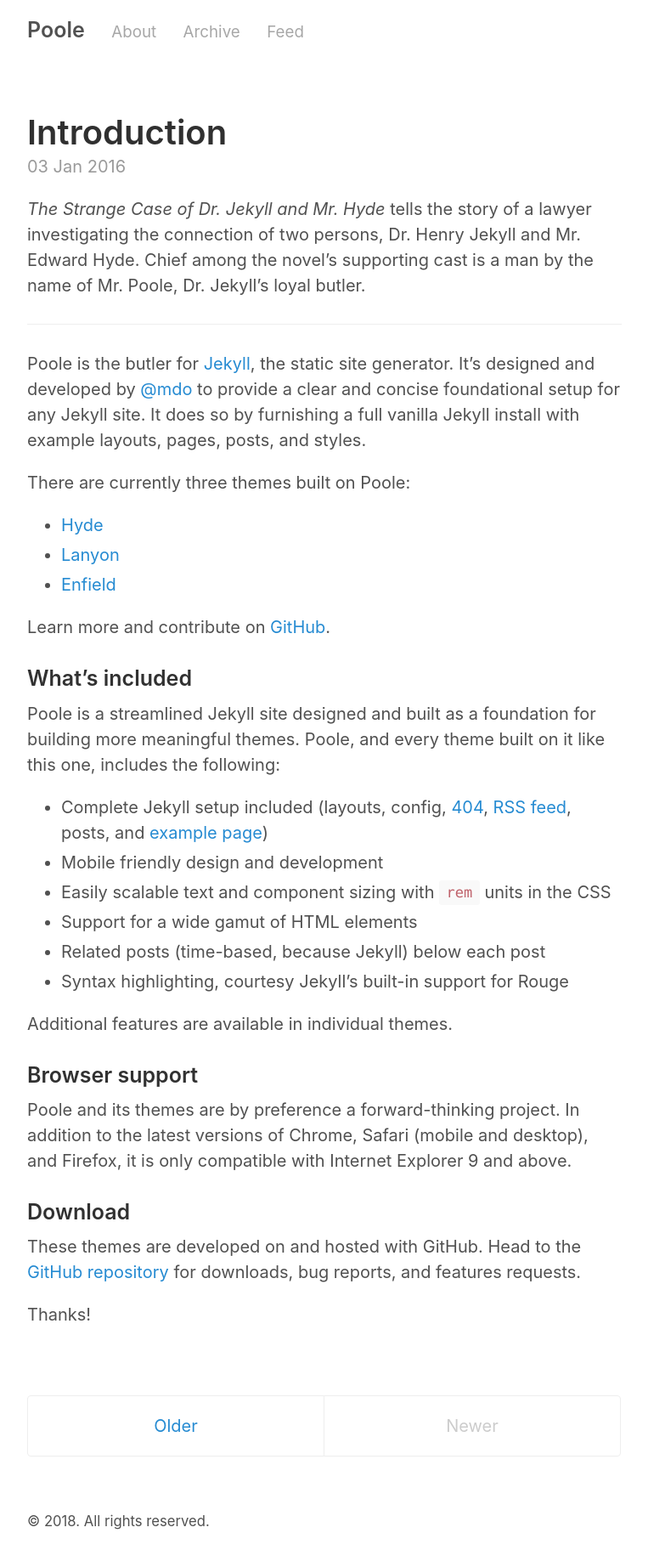
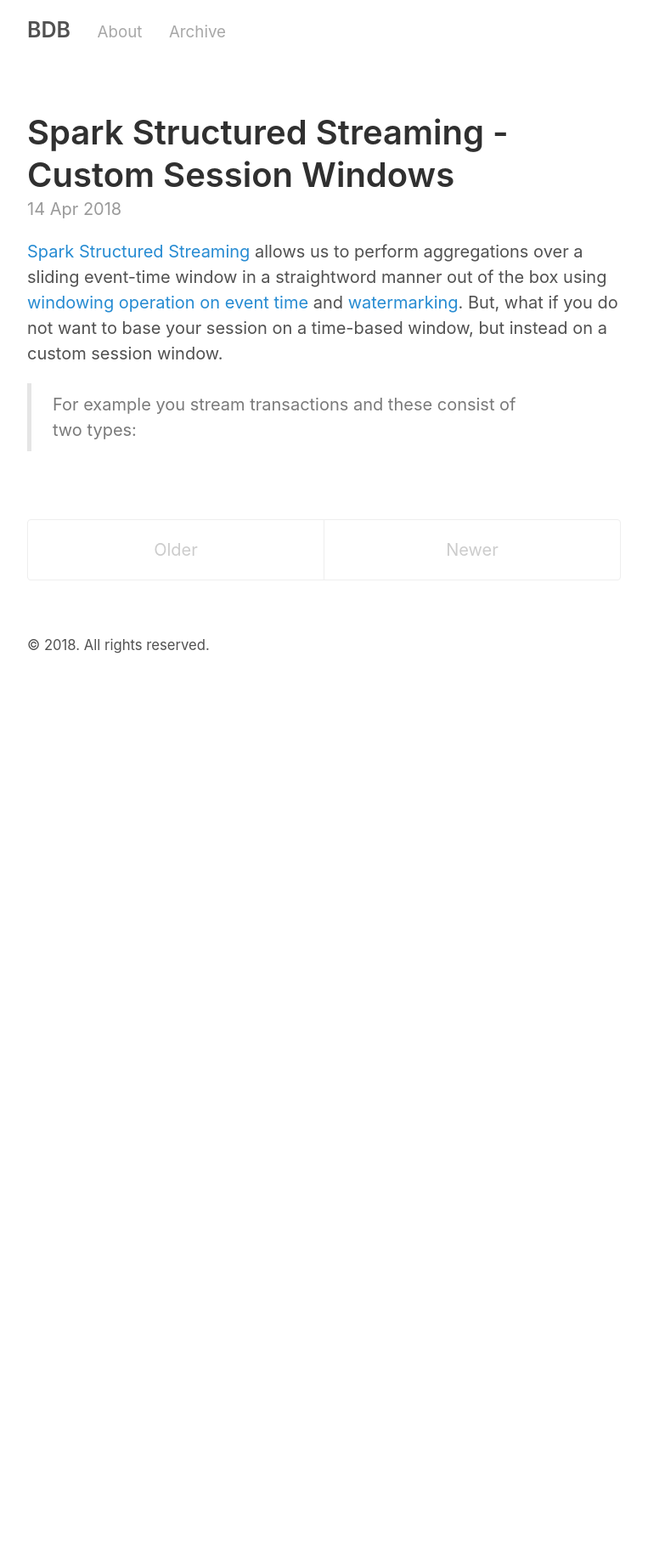
Before and after one commit to joeyfaherty/joeyfaherty.github.io, a Jekyll site: the page built from index.html, in a window 1280 px wide. Shown: the whole page at 85% size, without its empty margins (258-1021 px from the left). Built offline with Jekyll 4.4.1, drawn with Linux system fonts in a browser that asks for light colours; the list of posts is cut into pages by our own code; after the commit the page ends 900 px from its top, so only the background shows below that.

Commit message:
Add first post on Custom window sessions - incomplete

```diff
--- a/_config.yml
+++ b/_config.yml
@@ -2,9 +2,9 @@
 permalink:           pretty
 
 # Setup
-title:               Poole
-tagline:             The Jekyll Butler
-url:                 http://getpoole.com
+title:               BDB
+tagline:             Big Data Blog
+url:                 https://joeyfaherty.github.io/
 paginate:            1
 baseurl:             ""
 
@@ -17,14 +17,14 @@ sass:
 
 # About/contact
 author:
-  name:              Mark Otto
-  url:               https://twitter.com/mdo
-  email:             markdotto@gmail.com
+  name:              Joey Faherty
+  url:               https://joeyfaherty.github.io/
+  email:             joeyfaherty@live.ie
 
 # Custom vars
-version:             2.0.0
+version:             1.0.0
 github:
-  repo:              https://github.com/poole/poole
+  repo:              https://joeyfaherty.github.io/
 
 # Gems
 gems:
@@ -34,4 +34,3 @@ gems:
 pages_list:
   About: '/about'
   Archive: '/archive'
-  Feed: '/atom.xml'
--- a/_includes/comments.html
+++ b/_includes/comments.html
@@ -2,7 +2,7 @@
 <!-- Add Disqus comments. -->
 <div id="disqus_thread"></div>
 <script type="text/javascript">
-  var disqus_shortname = 'jayfah'; // required: replace example with your forum shortname
+  var disqus_shortname = 'jayfah';
   var disqus_identifier = "{{ site.disqusid }}{{ page.url | replace:'index.html','' }}";
 
   /* * * DON'T EDIT BELOW THIS LINE * * */
--- a/_posts/2016-01-03-introduction.md
+++ /dev/null
@@ -1,41 +0,0 @@
----
-layout: post
-title: Introduction
----
-
-*The Strange Case of Dr. Jekyll and Mr. Hyde* tells the story of a lawyer investigating the connection of two persons, Dr. Henry Jekyll and Mr. Edward Hyde. Chief among the novel's supporting cast is a man by the name of Mr. Poole, Dr. Jekyll's loyal butler.
-
------
-
-Poole is the butler for [Jekyll](http://jekyllrb.com), the static site generator. It's designed and developed by [@mdo](https://twitter.com/mdo) to provide a clear and concise foundational setup for any Jekyll site. It does so by furnishing a full vanilla Jekyll install with example layouts, pages, posts, and styles.
-
-There are currently three themes built on Poole:
-
-* [Hyde](http://hyde.getpoole.com)
-* [Lanyon](http://lanyon.getpoole.com)
-* [Enfield](http://enfield.getpoole.com)
-
-Learn more and contribute on [GitHub]({{ site.github.repo }}).
-
-### What's included
-
-Poole is a streamlined Jekyll site designed and built as a foundation for building more meaningful themes. Poole, and every theme built on it like this one, includes the following:
-
-* Complete Jekyll setup included (layouts, config, [404]({{ site.baseurl }}/404.html), [RSS feed]({{ site.baseurl }}/atom.xml), posts, and [example page]({{ site.baseurl }}/about))
-* Mobile friendly design and development
-* Easily scalable text and component sizing with `rem` units in the CSS
-* Support for a wide gamut of HTML elements
-* Related posts (time-based, because Jekyll) below each post
-* Syntax highlighting, courtesy Jekyll's built-in support for Rouge
-
-Additional features are available in individual themes.
-
-### Browser support
-
-Poole and its themes are by preference a forward-thinking project. In addition to the latest versions of Chrome, Safari (mobile and desktop), and Firefox, it is only compatible with Internet Explorer 9 and above.
-
-### Download
-
-These themes are developed on and hosted with GitHub. Head to the [GitHub repository]({{ site.github.repo }}) for downloads, bug reports, and features requests.
-
-Thanks!
--- /dev/null
+++ b/_posts/2018-04-14-spark-ss-custom-session-windows.md
@@ -0,0 +1,8 @@
+---
+layout: post
+title: Spark Structured Streaming - Custom Session Windows
+---
+
+[Spark Structured Streaming](https://spark.apache.org/docs/latest/structured-streaming-programming-guide.html) allows us to perform aggregations over a sliding event-time window in a straightword manner out of the box using  [windowing operation on event time](https://spark.apache.org/docs/latest/structured-streaming-programming-guide.html#window-operations-on-event-time) and [watermarking](https://spark.apache.org/docs/latest/structured-streaming-programming-guide.html#handling-late-data-and-watermarking).  But, what if you do not want to base your session on a time-based window, but instead on a custom session window.
+
+> For example you stream transactions and these consist of two types:
--- a/about.md
+++ b/about.md
@@ -4,27 +4,5 @@ title: About
 ---
 
 <p class="message">
-  Hey there! This page is included as an example. Feel free to customize it for your own use upon downloading. Carry on!
+   I will try to create a new entry each month on big data related technology.
 </p>
-
-In the novel, *The Strange Case of Dr. Jekyll and Mr. Hyde*, Mr. Poole is Dr. Jekyll's virtuous and loyal butler. Similarly, Poole is an upstanding and effective butler that helps you build Jekyll themes. It's made by [@mdo](https://twitter.com/mdo).
-
-There are currently two themes built on Poole:
-
-* [Hyde](http://hyde.getpoole.com)
-* [Lanyon](http://lanyon.getpoole.com)
-
-Learn more and contribute on [GitHub](https://github.com/poole).
-
-## Setup
-
-Some fun facts about the setup of this project include:
-
-* Built for [Jekyll](http://jekyllrb.com)
-* Developed on GitHub and hosted for free on [GitHub Pages](https://pages.github.com)
-* Coded with [Sublime Text 2](http://sublimetext.com), an amazing code editor
-* Designed and developed while listening to music like [Blood Bros Trilogy](https://soundcloud.com/maddecent/sets/blood-bros-series)
-
-Have questions or suggestions? Feel free to [open an issue on GitHub](https://github.com/poole/poole/issues/new) or [ask me on Twitter](https://twitter.com/mdo).
-
-Thanks for reading!
```
Also changed, not shown: _posts/2016-01-01-whats-jekyll.md (deleted, +0 -10 lines), _posts/2016-01-02-example-content.md (deleted, +0 -169 lines), atom.xml (deleted, +0 -28 lines), README.md.
